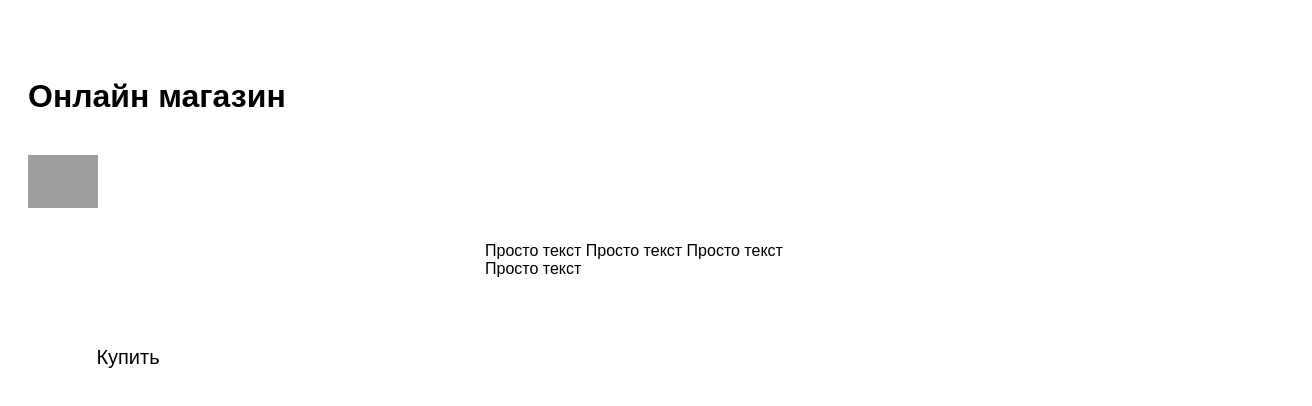
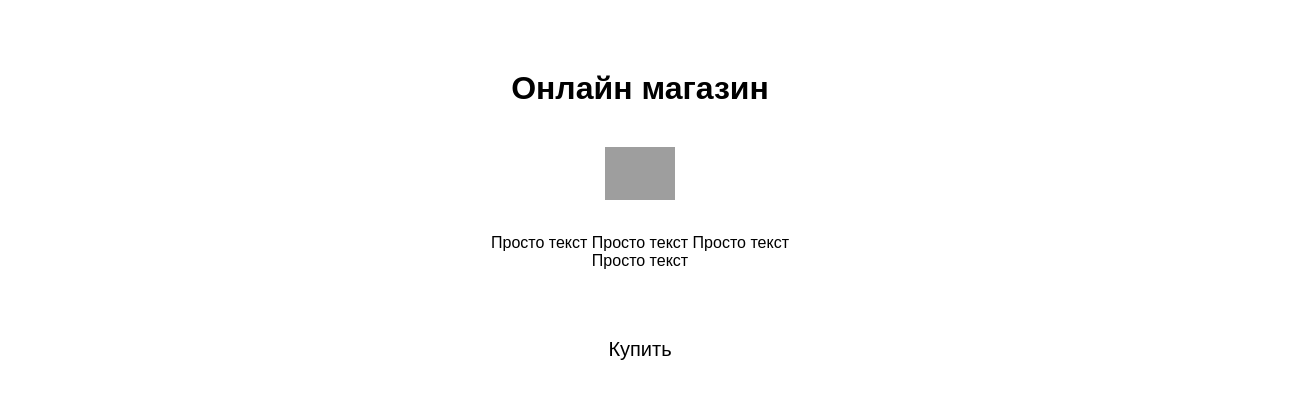
Before and after one commit to Darkwing567/WebApp, a plain HTML site: page index.html in a window 1280 px wide. Shown: the whole page, 1312 px wide, since content can reach past the window. Drawn offline with Linux system fonts and the light colour scheme; grey boxes are pictures that could not be loaded; a web font is replaced by a local one.

Commit message:
Update index.html

```diff
--- a/index.html
+++ b/index.html
@@ -7,10 +7,10 @@
     <meta http-equiv="x-ua-compatible" content="ie=edge">
     <title>Shop</title>
     <style>
-        @import url('https://fonts.googleapis.com.css2?family=Montserrat:wght@200;500&display=swap')
-        * {
+        @import url('https://fonts.googleapis.com.css2?family=Montserrat:wght@200;500&display=swap');
+        *{
             margin:0;
-            padding;
+            padding:0;
             box-sizing: border-box;
         }
 
@@ -23,7 +23,7 @@
         #main {
             width:100%;
             padding:20px;
-            text-align:center:
+            text-align:center;
         }
         h1{
             margin-top:50px;
```
